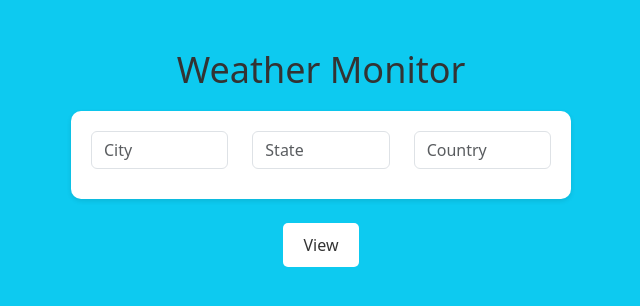
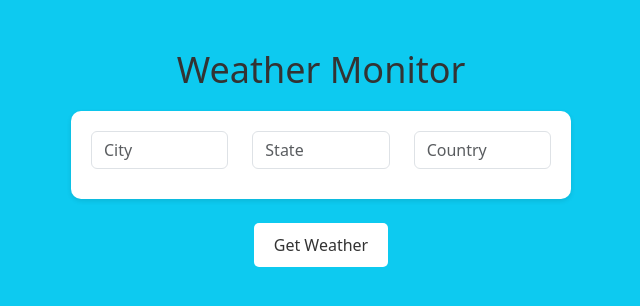
Before and after one commit to hubbrown/flask-weather-app, a Flask app: page / in a window 1280 px wide. Shown: the top 306 px of the page, without its empty margins (319-959 px from the left). Run offline with Flask 3, Linux system fonts and the light colour scheme.

Commit message:
Update index.html

```diff
--- a/templates/index.html
+++ b/templates/index.html
@@ -85,7 +85,7 @@
                 </div>
             </div>
         </div><br>
-        <button class="submit btn btn-light">View</button>
+        <button class="submit btn btn-light">Get Weather</button>
     </form>
 
 
```
